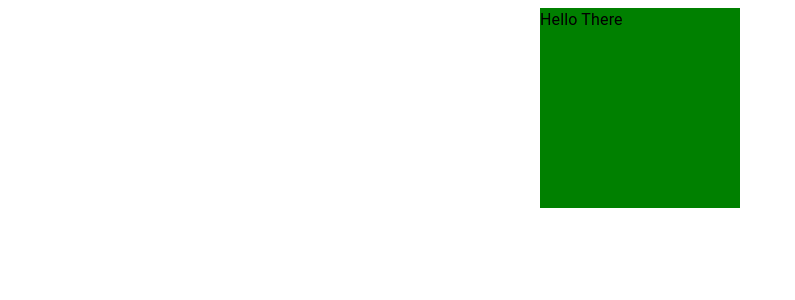
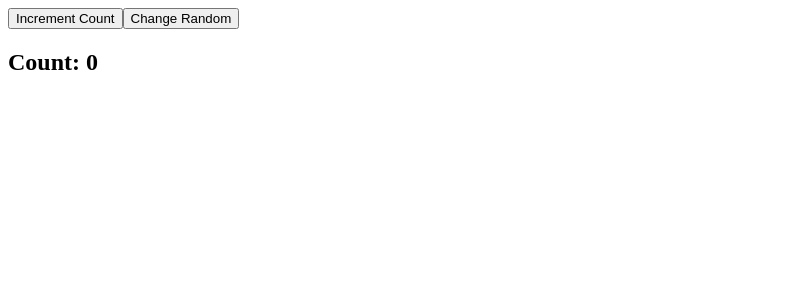
Before and after one commit to vannguyenv12/advanced-react, a React (Vite) app: page / in a window 1280 px wide. Shown: the top 300 px of the page, without its empty margins (0-795 px from the left). Built offline with nearby package versions, Linux system fonts and the light colour scheme.

Commit message:
prepare section 3

```diff
--- /dev/null
+++ b/src/3.memoization/before/screen.tsx
@@ -0,0 +1,22 @@
+/* eslint-disable @typescript-eslint/no-unused-vars */
+import { useState } from 'react';
+
+const DisplayNumber = ({ count }: { count: number }) => {
+  console.log('DisplayNumber re-render');
+  return <h2>Count: {count}</h2>;
+};
+
+function ScreenMemo() {
+  const [count, setCount] = useState(0);
+  const [random, setRandom] = useState(Math.random());
+
+  return (
+    <div>
+      <button onClick={() => setCount(count + 1)}>Increment Count</button>
+      <button onClick={() => setRandom(Math.random())}>Change Random</button>
+      <DisplayNumber count={count} />
+    </div>
+  );
+}
+
+export default ScreenMemo;
--- a/src/App.tsx
+++ b/src/App.tsx
@@ -1,9 +1,9 @@
-import ScreenProps from './1.2-rerender/after/screenProps';
+import ScreenMemo from './3.memoization/before/screen';
 
 function App() {
   return (
     <>
-      <ScreenProps />
+      <ScreenMemo />
     </>
   );
 }
```
